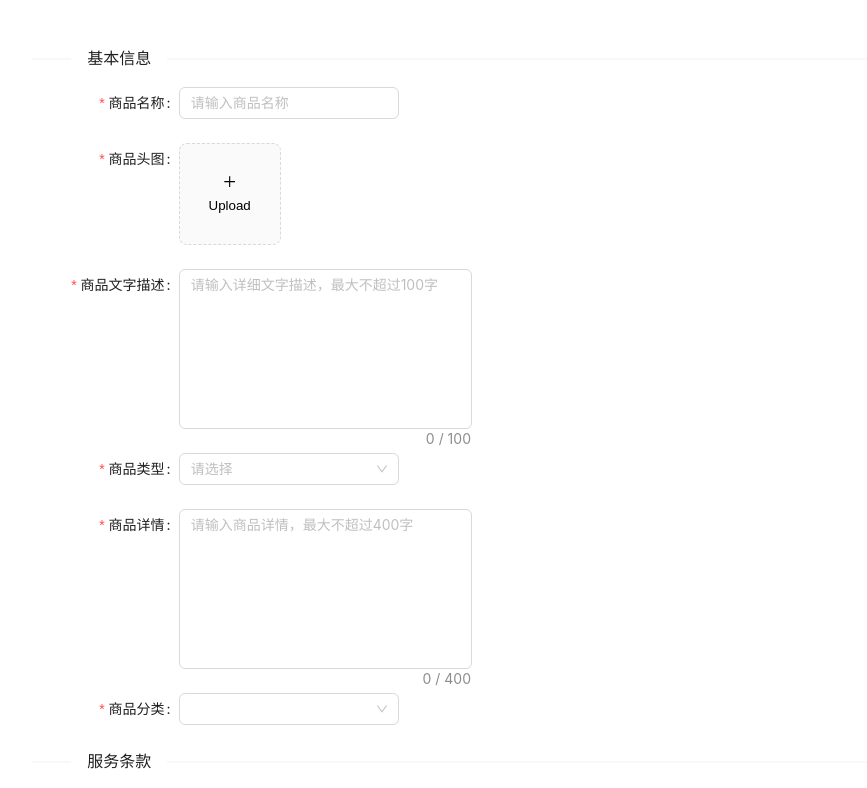
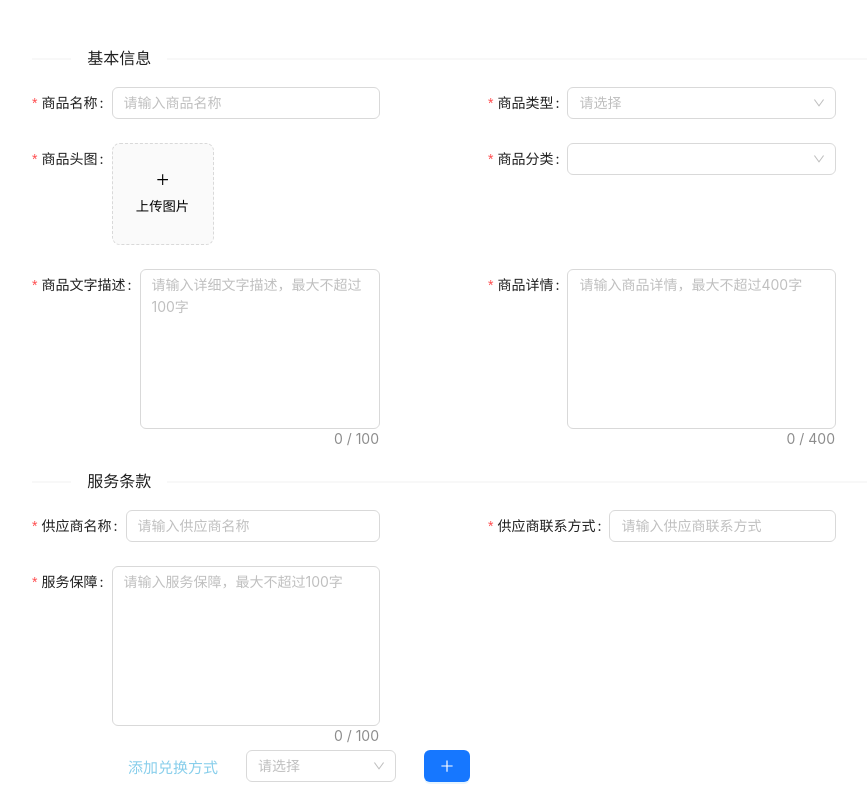
Before and after one commit to MuttonString/-, a React (Vite) app: page /edit in a window 1280 px wide. Shown: the top 788 px of the page, without its empty margins (168-1035 px from the left). Built offline with nearby package versions, Linux system fonts and the light colour scheme.

Commit message:
修改了增改页面的布局

```diff
--- a/src/pages/GoodsEdit/VipInput/index.tsx
+++ b/src/pages/GoodsEdit/VipInput/index.tsx
@@ -189,7 +189,7 @@ const VipInput: React.FC<propsType> = React.memo(
             <div>
               <Select
                 placeholder="请选择"
-                style={{ width: '22rem' }}
+                style={{ width: '9.375rem' }}
                 defaultValue={
                   typeNum == 0 ? '积分' : typeNum == 1 ? '积分+现金' : '现金'
                 }
--- a/src/pages/GoodsEdit/index.tsx
+++ b/src/pages/GoodsEdit/index.tsx
@@ -12,6 +12,8 @@ import {
   Tree,
   Tooltip,
   UploadFile,
+  Row,
+  Col,
 } from 'antd'
 import { PlusOutlined, QuestionCircleOutlined } from '@ant-design/icons'
 import { nanoid } from 'nanoid'
@@ -35,7 +37,7 @@ const gapStyle: React.CSSProperties = {
 const uploadButton = (
   <button style={{ border: 0, background: 'none', color: 'var(--main-fg-color)' }} type="button">
     <PlusOutlined />
-    <div style={{ marginTop: 8 }}>Upload</div>
+    <div style={{ marginTop: 8 }}>上传图片</div>
   </button>
 )
 
@@ -307,117 +309,201 @@ const GoodsEdit: React.FC = () => {
       <>
           {contextHolder}
           <div className={styles.main}>
-        <Form labelCol={{ span: 4 }} style={{ maxWidth: 'none' }} form={form1}>
-          <Divider orientation="left">基本信息</Divider>
+              <Form
+                  // labelCol={{ span: 4 }}
+                  style={{ maxWidth: 'none' }}
+                  form={form1}
+              >
+                  <Divider orientation='left'>基本信息</Divider>
+                  <Row gutter={32}>
+                      <Col span={12} xl={10}>
                           <Form.Item
-            label="商品名称"
-            name="goodsName"
-            wrapperCol={{ span: 6 }}
+                              label='商品名称'
+                              name='goodsName'
+                              // wrapperCol={{ span: 6 }}
                               rules={[
-              { required: true, message: '商品名称不能为空' },
-              { max: 20, message: '超出商品名称最大长度20' },
+                                  {
+                                      required: true,
+                                      message: '商品名称不能为空'
+                                  },
+                                  { max: 20, message: '超出商品名称最大长度20' }
                               ]}
                           >
-            <Input placeholder="请输入商品名称"></Input>
+                              <Input placeholder='请输入商品名称'></Input>
                           </Form.Item>
+                      </Col>
+                      <Col span={0} xl={2} />
+                      <Col span={12} xl={10}>
                           <Form.Item
-            label="商品头图"
-            name="goodsAvatar"
-            wrapperCol={{ span: 6 }}
-            rules={[{ required: true, message: '商品头图不能为空' }]}
+                              label='商品类型'
+                              name='goodsType'
+                              // wrapperCol={{ span: 6 }}
+                              rules={[
+                                  {
+                                      required: true,
+                                      message: '商品类型不能为空'
+                                  }
+                              ]}
+                          >
+                              <Select
+                                  placeholder='请选择'
+                                  options={[
+                                      { value: 0, label: '实物' },
+                                      { value: 1, label: '券' },
+                                      { value: 2, label: '虚拟货物' }
+                                  ]}
+                              ></Select>
+                          </Form.Item>
+                      </Col>
+                  </Row>
+
+                  <Row gutter={32}>
+                      <Col span={12} xl={10}>
+                          <Form.Item
+                              label='商品头图'
+                              name='goodsAvatar'
+                              // wrapperCol={{ span: 6 }}
+                              rules={[
+                                  {
+                                      required: true,
+                                      message: '商品头图不能为空'
+                                  }
+                              ]}
                           >
                               <Upload
-              name="goodsAvatar"
-              listType="picture-card"
+                                  name='goodsAvatar'
+                                  listType='picture-card'
                                   fileList={goodsAvatar}
                                   maxCount={1}
                                   beforeUpload={() => false}
                                   onChange={({ fileList }) => {
-                setGoodsAvatar(fileList)
+                                      setGoodsAvatar(fileList);
                                   }}
                               >
-              {goodsAvatar?.length! >= 1 ? null : uploadButton}
+                                  {goodsAvatar?.length! >= 1
+                                      ? null
+                                      : uploadButton}
                               </Upload>
                           </Form.Item>
+                      </Col>
+                      <Col span={0} xl={2} />
+                      <Col span={12} xl={10}>
                           <Form.Item
-            label="商品文字描述"
-            name="goodsDesc"
-            wrapperCol={{ span: 8 }}
-            rules={[{ required: true, message: '商品文字描述不能为空' }]}
+                              label='商品分类'
+                              name='goodsCategory'
+                              // wrapperCol={{ span: 6 }}
+                              rules={[
+                                  {
+                                      required: true,
+                                      message: '商品分类不能为空'
+                                  }
+                              ]}
+                          >
+                              <Select
+                                  options={[{ value: 1, label: '777' }]}
+                              ></Select>
+                          </Form.Item>
+                      </Col>
+                  </Row>
+
+                  <Row gutter={32}>
+                      <Col span={12} xl={10}>
+                          <Form.Item
+                              label='商品文字描述'
+                              name='goodsDesc'
+                              // wrapperCol={{ span: 8 }}
+                              rules={[
+                                  {
+                                      required: true,
+                                      message: '商品文字描述不能为空'
+                                  }
+                              ]}
                           >
                               <TextArea
                                   showCount
                                   maxLength={100}
-              placeholder="请输入详细文字描述，最大不超过100字"
+                                  placeholder='请输入详细文字描述，最大不超过100字'
                                   style={{ height: '10rem', resize: 'none' }}
                               ></TextArea>
                           </Form.Item>
+                      </Col>
+                      <Col span={0} xl={2} />
+                      <Col span={12} xl={10}>
                           <Form.Item
-            label="商品类型"
-            name="goodsType"
-            wrapperCol={{ span: 6 }}
-            rules={[{ required: true, message: '商品类型不能为空' }]}
-          >
-            <Select
-              placeholder="请选择"
-              options={[
-                { value: 0, label: '实物' },
-                { value: 1, label: '券' },
-                { value: 2, label: '虚拟货物' },
+                              label='商品详情'
+                              name='goodsDetail'
+                              // wrapperCol={{ span: 8 }}
+                              rules={[
+                                  {
+                                      required: true,
+                                      message: '商品详情不能为空'
+                                  }
                               ]}
-            ></Select>
-          </Form.Item>
-          <Form.Item
-            label="商品详情"
-            name="goodsDetail"
-            wrapperCol={{ span: 8 }}
-            rules={[{ required: true, message: '商品详情不能为空' }]}
                           >
                               <TextArea
                                   showCount
                                   maxLength={400}
-              placeholder="请输入商品详情，最大不超过400字"
+                                  placeholder='请输入商品详情，最大不超过400字'
                                   style={{ height: '10rem', resize: 'none' }}
                               ></TextArea>
                           </Form.Item>
+                      </Col>
+                  </Row>
+
+                  <Divider orientation='left'>服务条款</Divider>
+                  <Row gutter={32}>
+                      <Col span={12} xl={10}>
                           <Form.Item
-            label="商品分类"
-            name="goodsCategory"
-            wrapperCol={{ span: 6 }}
-            rules={[{ required: true, message: '商品分类不能为空' }]}
+                              label='供应商名称'
+                              name='supplierName'
+                              // wrapperCol={{ span: 6 }}
+                              rules={[
+                                  { required: true, message: '供应商不能为空' }
+                              ]}
                           >
-            <Select options={[{ value: 1, label: '777' }]}></Select>
+                              <Input placeholder='请输入供应商名称'></Input>
                           </Form.Item>
-          <Divider orientation="left">服务条款</Divider>
+                      </Col>
+                      <Col span={0} xl={2} />
+                      <Col span={12} xl={10}>
                           <Form.Item
-            label="供应商名称"
-            name="supplierName"
-            wrapperCol={{ span: 6 }}
-            rules={[{ required: true, message: '供应商不能为空' }]}
+                              label='供应商联系方式'
+                              name='supplierPhone'
+                              // wrapperCol={{ span: 6 }}
+                              rules={[
+                                  {
+                                      required: true,
+                                      message: '供应商联系方式不能为空'
+                                  }
+                              ]}
                           >
-            <Input placeholder="请输入供应商名称"></Input>
+                              <Input placeholder='请输入供应商联系方式'></Input>
                           </Form.Item>
+                      </Col>
+                  </Row>
+
+                  <Row gutter={32}>
+                      <Col span={12} xl={10}>
                           <Form.Item
-            label="供应商联系方式"
-            name="supplierPhone"
-            wrapperCol={{ span: 6 }}
-            rules={[{ required: true, message: '供应商联系方式不能为空' }]}
-          >
-            <Input placeholder="请输入供应商联系方式"></Input>
-          </Form.Item>
-          <Form.Item
-            label="服务保障"
-            name="serviceGuarantee"
-            wrapperCol={{ span: 8 }}
-            rules={[{ required: true, message: '服务保障不能为空' }]}
+                              label='服务保障'
+                              name='serviceGuarantee'
+                              // wrapperCol={{ span: 8 }}
+                              rules={[
+                                  {
+                                      required: true,
+                                      message: '服务保障不能为空'
+                                  }
+                              ]}
                           >
                               <TextArea
                                   showCount
                                   maxLength={100}
-              placeholder="请输入服务保障，最大不超过100字"
+                                  placeholder='请输入服务保障，最大不超过100字'
                                   style={{ height: '10rem', resize: 'none' }}
                               ></TextArea>
                           </Form.Item>
+                      </Col>
+                  </Row>
               </Form>
               <div className={styles['vip-inputs']}>
                   {exchangeWaysSelectComponent()}
@@ -426,19 +512,19 @@ const GoodsEdit: React.FC = () => {
                           添加兑换方式
                       </span>
                       <Select
-              placeholder="请选择"
+                          placeholder='请选择'
                           style={{ width: '9.375rem' }}
                           options={[
                               { value: '0', label: '积分' },
                               { value: '1', label: '积分+现金' },
-                { value: '2', label: '现金' },
+                              { value: '2', label: '现金' }
                           ]}
                           value={selectedExchangeWay}
                           onChange={(value: number) => {
-                setSelectedExchangeWay(value)
+                              setSelectedExchangeWay(value);
                           }}
                       ></Select>
-            <Button type="primary" onClick={addExchangeWay}>
+                      <Button type='primary' onClick={addExchangeWay}>
                           <PlusOutlined></PlusOutlined>
                       </Button>
                       <span
@@ -446,41 +532,43 @@ const GoodsEdit: React.FC = () => {
                               color: 'red',
                               fontSize: '.9375rem',
                               display: showZeroWays(),
-                ...textStyle,
+                              ...textStyle
                           }}
                       >
                           至少要有一个兑换方式
                       </span>
                   </div>
               </div>
-        <Divider orientation="left">快递</Divider>
+              <Divider orientation='left'>快递</Divider>
               <div style={gapStyle}>
                   <div style={textStyle}>不发货地区</div>
                   <Button
-            type="primary"
+                      type='primary'
                       style={{ marginTop: '1rem' }}
                       onClick={showDrawer}
                   >
                       选择城市
                   </Button>
               </div>
-        <Divider orientation="left">兑换限制</Divider>
+              <Divider orientation='left'>兑换限制</Divider>
               <div style={gapStyle} className={styles['goods-num']}>
                   <div className={styles['num-store']}>
                       <div style={textStyle}>
                           兑换上限
                           <span className={styles['exchange-question']}>
-                <Tooltip title="-1表示无限制，默认为-1">
+                              <Tooltip title='-1表示无限制，默认为-1'>
                                   <QuestionCircleOutlined />
                               </Tooltip>
                           </span>
                       </div>
                       <Input
-              type="number"
-              placeholder="请输入数量"
+                          type='number'
+                          placeholder='请输入数量'
                           value={exchangeLimit}
                           onChange={(e: React.ChangeEvent<HTMLInputElement>) =>
-                setExchangeLimit(Math.floor(+e.currentTarget.value))
+                              setExchangeLimit(
+                                  Math.floor(+e.currentTarget.value)
+                              )
                           }
                           style={{ width: '7.5rem' }}
                       ></Input>
@@ -488,7 +576,7 @@ const GoodsEdit: React.FC = () => {
                           style={{
                               color: 'red',
                               opacity: showExchangeLimit() ? 1 : 0,
-                ...textStyle,
+                              ...textStyle
                           }}
                       >
                           兑换上限是大于等于-1且不为0的整数
@@ -496,12 +584,14 @@ const GoodsEdit: React.FC = () => {
                   </div>
                   <div className={styles['num-store']}>
                       <div style={textStyle}>
-              <span style={{ color: 'red', fontSize: '1rem' }}>*</span>
+                          <span style={{ color: 'red', fontSize: '1rem' }}>
+                              *
+                          </span>
                           库存
                       </div>
                       <Input
-              type="number"
-              placeholder="请输入数量"
+                          type='number'
+                          placeholder='请输入数量'
                           value={stock}
                           onChange={(e: React.ChangeEvent<HTMLInputElement>) =>
                               setStock(Math.floor(+e.currentTarget.value))
@@ -512,52 +602,59 @@ const GoodsEdit: React.FC = () => {
                           style={{
                               color: 'red',
                               opacity: showStockWarnings() ? 1 : 0,
-                ...textStyle,
+                              ...textStyle
                           }}
                       >
                           库存应该为正数
                       </span>
                   </div>
               </div>
-        <Divider orientation="left">投放</Divider>
-        <Form layout="inline" style={gapStyle} form={form2}>
+              <Divider orientation='left'>投放</Divider>
+              <Form layout='inline' style={gapStyle} form={form2}>
                   <Form.Item
-            name="startDate"
-            label="上线时间"
-            layout="vertical"
+                      name='startDate'
+                      label='上线时间'
+                      layout='vertical'
                       rules={[{ required: true, message: '上线时间不能为空' }]}
                   >
-            <DatePicker showTime placeholder="请选择"></DatePicker>
+                      <DatePicker showTime placeholder='请选择'></DatePicker>
                   </Form.Item>
                   <Form.Item
-            name="endDate"
-            label="下线时间"
-            layout="vertical"
+                      name='endDate'
+                      label='下线时间'
+                      layout='vertical'
                       rules={[{ required: true, message: '下线时间不能为空' }]}
                   >
-            <DatePicker showTime placeholder="请选择"></DatePicker>
+                      <DatePicker showTime placeholder='请选择'></DatePicker>
                   </Form.Item>
-          <Form.Item name="allowCity" label="投放城市" layout="vertical">
-            <Button type="primary" onClick={showDrawer}>
+                  <Form.Item
+                      name='allowCity'
+                      label='投放城市'
+                      layout='vertical'
+                  >
+                      <Button type='primary' onClick={showDrawer}>
                           选择城市
                       </Button>
                   </Form.Item>
               </Form>
-        <Drawer title="选择城市" onClose={onClose} open={open}>
+              <Drawer title='选择城市' onClose={onClose} open={open}>
                   <Tree></Tree>
               </Drawer>
               <div style={{ marginTop: '3rem', marginLeft: '6rem' }}>
-          <Button type="primary" onClick={handlerCommit}>
+                  <Button type='primary' onClick={handlerCommit}>
                       提交
                   </Button>
-          <Button style={{ marginLeft: '1.25rem' }} onClick={resetAllForm}>
+                  <Button
+                      style={{ marginLeft: '1.25rem' }}
+                      onClick={resetAllForm}
+                  >
                       重置
                   </Button>
                   <Button style={{ marginLeft: '12rem' }}>暂存</Button>
               </div>
           </div>
       </>
-  )
+  );
 }
 
 export default GoodsEdit
```
Lines whose indentation alone changed are shown as unchanged.
